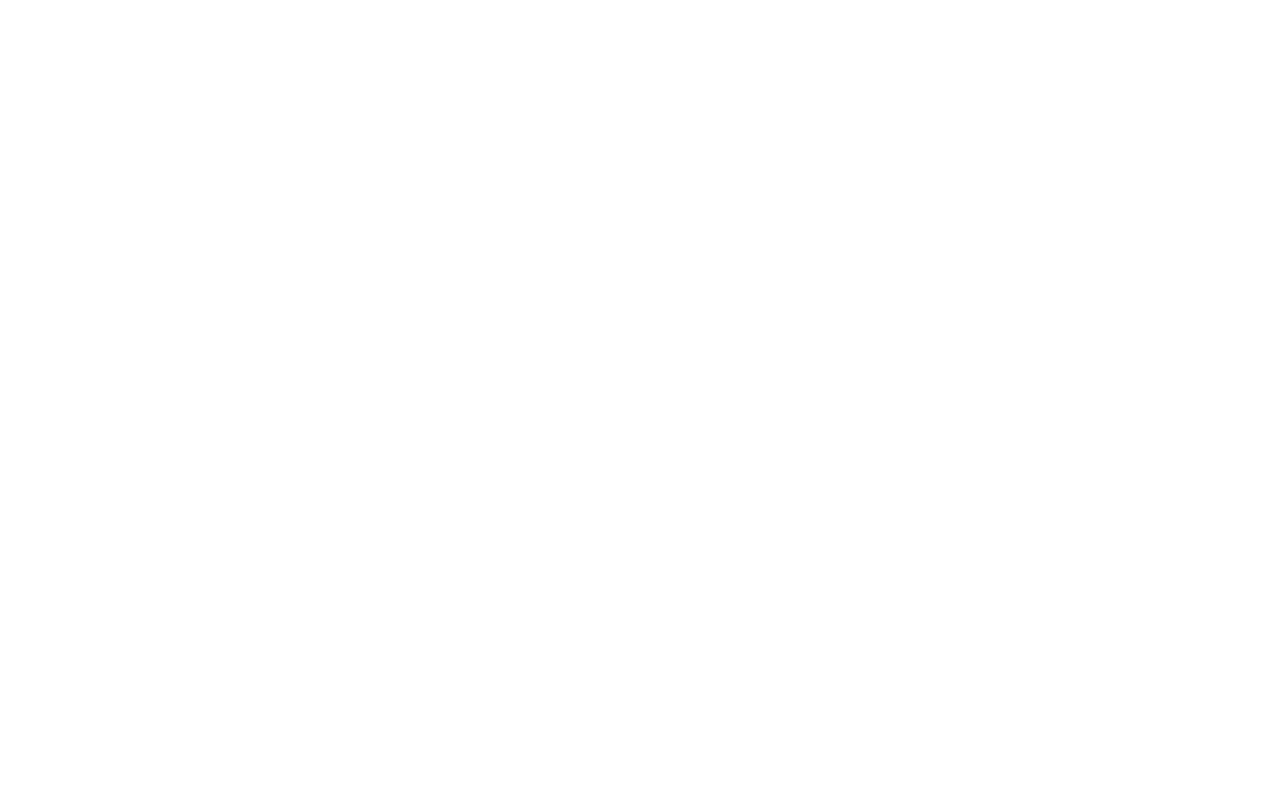
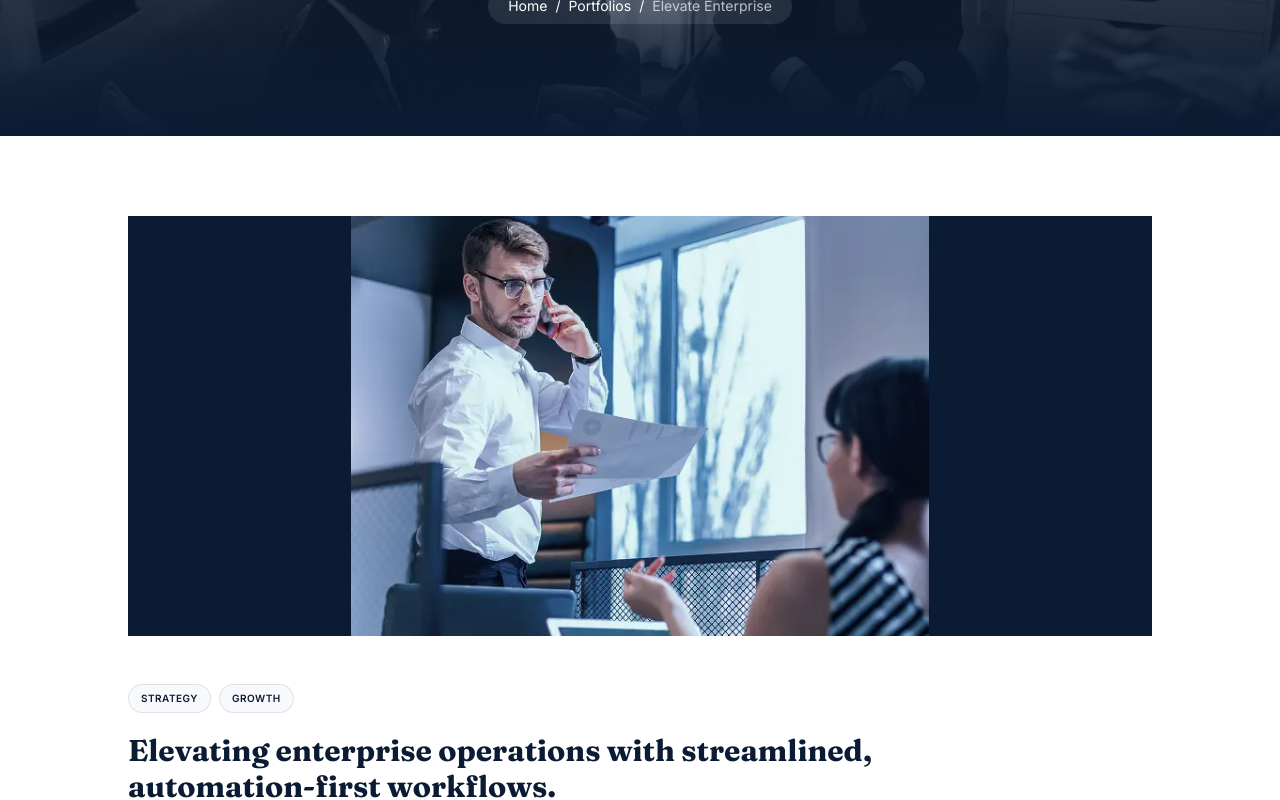
Before and after one commit to maryamiqbal19b-cloud/solvior-home-8, a Next.js app: page /portfolios/elevate-enterprise in a window 1280 px wide. Before the commit this address had no page. Shown: the part 300-1100 px from the top of the page. Before the commit the page ends 800 px from the top, so only its background shows below. Built offline with nearby package versions, Linux system fonts and the light colour scheme.

Commit message:
Update data.ts

```diff
--- a/app/components/data.ts
+++ b/app/components/data.ts
@@ -91,12 +91,72 @@
 ];
 
 export const PROJECTS = [
-  { title: "Innovate Consultancy", tags: ["Strategy", "Growth"], img: "/h8-project-1.webp" },
-  { title: "Strat Edge Solutions", tags: ["Strategy", "Growth"], img: "/h8-project-2.webp" },
-  { title: "Prime Strategy Partners", tags: ["Strategy", "Growth"], img: "/h8-project-3.webp" },
-  { title: "Elevate Enterprise", tags: ["Strategy", "Growth"], img: "/h8-project-4.webp" },
-  { title: "Empower Enterprise", tags: ["Strategy", "Growth"], img: "/h1-project-2.webp" },
-  { title: "Innovative Solutions", tags: ["Strategy", "Growth"], img: "/h1-project-4.webp" },
+  {
+    slug: "innovate-consultancy",
+    title: "Innovate Consultancy",
+    tags: ["Strategy", "Growth"],
+    img: "/h8-project-1.webp",
+    client: "Albert Buttler",
+    category: "Marketing",
+    service: "Corporate",
+    date: "08 March 2026",
+    summary: "Transforming operational efficiency with strategic edge solutions for businesses.",
+  },
+  {
+    slug: "strat-edge-solutions",
+    title: "Strat Edge Solutions",
+    tags: ["Strategy", "Growth"],
+    img: "/h8-project-2.webp",
+    client: "Marvin McKinney",
+    category: "Consulting",
+    service: "Strategy",
+    date: "14 April 2026",
+    summary: "Building a sharper competitive edge through data-driven strategic planning.",
+  },
+  {
+    slug: "prime-strategy-partners",
+    title: "Prime Strategy Partners",
+    tags: ["Strategy", "Growth"],
+    img: "/h8-project-3.webp",
+    client: "Courtney Henry",
+    category: "Finance",
+    service: "Advisory",
+    date: "02 May 2026",
+    summary: "Partnering on a long-term growth roadmap backed by rigorous market research.",
+  },
+  {
+    slug: "elevate-enterprise",
+    title: "Elevate Enterprise",
+    tags: ["Strategy", "Growth"],
+    img: "/h8-project-4.webp",
+    client: "Jacob Jones",
+    category: "Operations",
+    service: "Process",
+    date: "19 May 2026",
+    summary: "Elevating enterprise operations with streamlined, automation-first workflows.",
+  },
+  {
+    slug: "empower-enterprise",
+    title: "Empower Enterprise",
+    tags: ["Strategy", "Growth"],
+    img: "/h1-project-2.webp",
+    client: "Ronald Richards",
+    category: "Leadership",
+    service: "Coaching",
+    date: "03 June 2026",
+    summary: "Empowering leadership teams with the tools to run change with confidence.",
+  },
+  {
+    slug: "innovative-solutions",
+    title: "Innovative Solutions",
+    tags: ["Strategy", "Growth"],
+    img: "/h1-project-4.webp",
+    client: "Cameron Williamson",
+    category: "Technology",
+    service: "Digital",
+    date: "21 June 2026",
+    summary: "Delivering innovative digital solutions that scale with business growth.",
+  },
 ];
 
 export const TEAM = [
```
